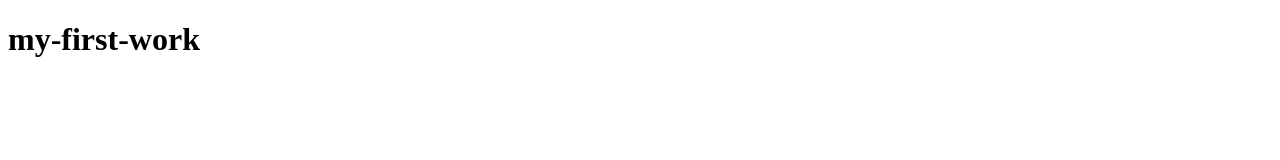
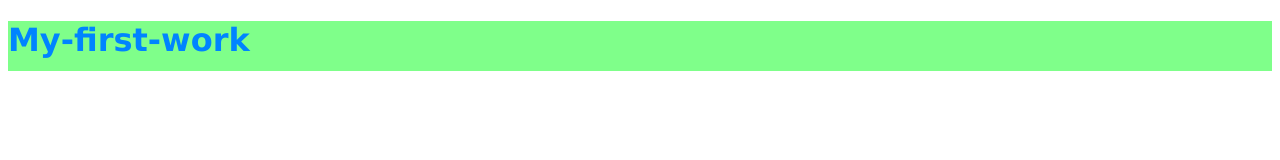
Before and after one commit to Atique-khan/my-first-work, a plain HTML site: page index.html in a window 1280 px wide. Drawn offline with Linux system fonts and the light colour scheme.

Commit message:
learned github

```diff
--- a/index.html
+++ b/index.html
@@ -1,11 +1,20 @@
 <!DOCTYPE html>
 <html lang="en">
 <head>
+    <style>
+        h1{
+            color:rgb(0, 132, 255);
+            background-color: rgb(127, 255, 138);
+            width: 100%;
+            height: 50px;
+            font-family:Verdana, Geneva, Tahoma, sans-serif, Times, serif, Haettenschweiler, 'Arial Narrow Bold', sans-serif, 'Arial Narrow', Arial, sans-serif
+        }
+    </style>
     <meta charset="UTF-8">
     <meta name="viewport" content="width=device-width, initial-scale=1.0">
-    <title>Document</title>
+    <title>My-first-work</title>
 </head>
 <body>
-    <h1>my-first-work</h1>
+    <h1>My-first-work</h1>
 </body>
 </html>
```
